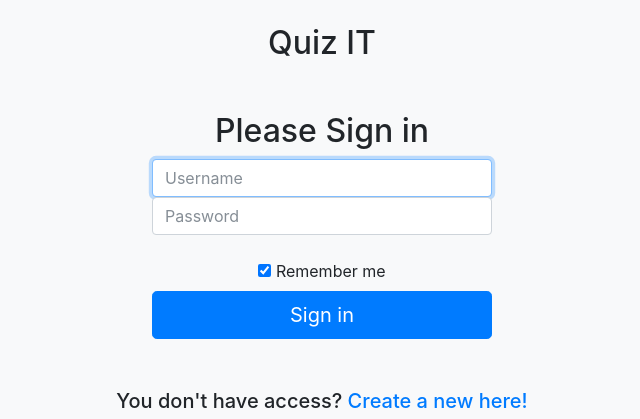
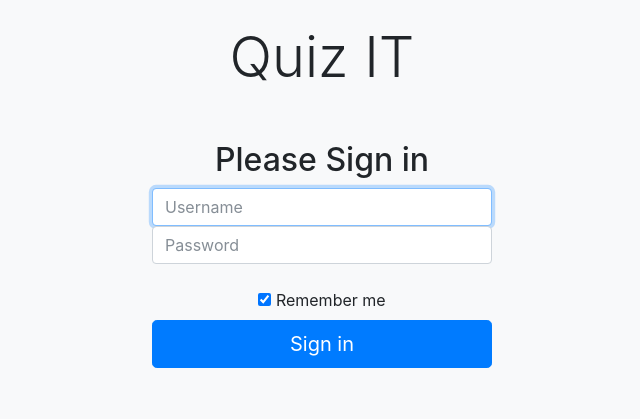
Before and after one commit to alfredofernandes/php-quizIT, a PHP site: page /index.php in a window 1280 px wide. Shown: the top 419 px of the page, without its empty margins (318-958 px from the left). Run offline with PHP 8.4, Linux system fonts and the light colour scheme.

Commit message:
- Updated quiz title;

```diff
--- a/www/index.php
+++ b/www/index.php
@@ -16,7 +16,7 @@
     <body>
         <div class="container">
             <br>
-            <h2 class="text-center">Quiz IT</h2>
+            <h1 class="display-4 text-center">Quiz IT</h1>
             <?php
                 require_once('Application/Core/Database/DBConnect.php');
 
```
